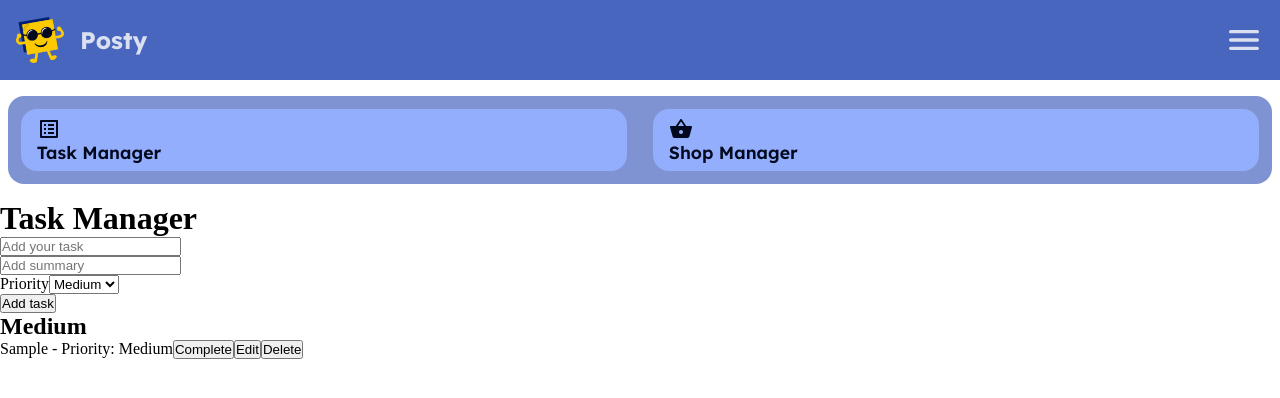
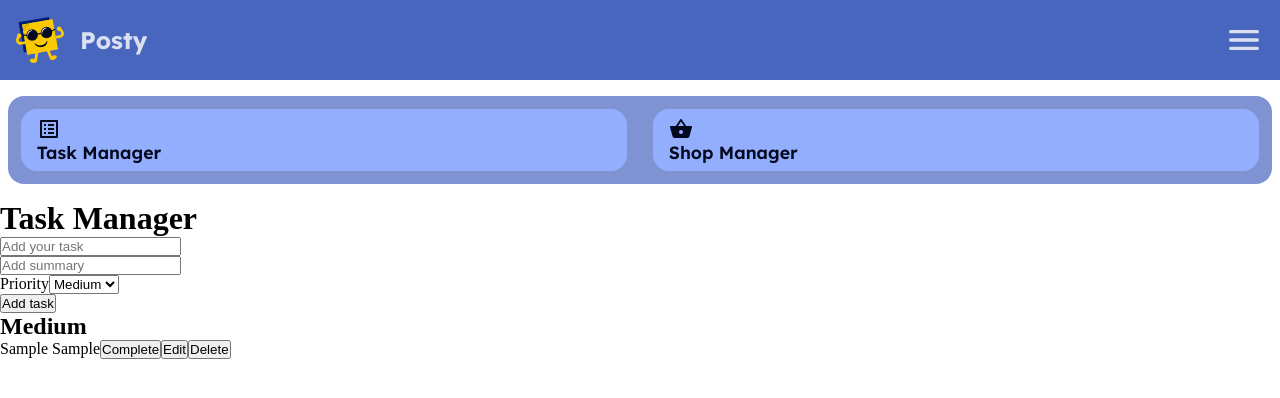
Before and after one commit to EvaneRex/taskmanager, a React (Vite) app: page / in a window 1280 px wide. Both pictures are taken after typing "Sample", "Sample" into the empty fields and a click on the button "Add task". Shown: the top 398 px of the page. Built offline with nearby package versions, Linux system fonts and the light colour scheme.

Commit message:
added the summary and removed priorety from the visible space

```diff
--- a/src/components/Task.tsx
+++ b/src/components/Task.tsx
@@ -60,10 +60,8 @@ const Task: React.FC<TaskProps> = ({
   return (
     <li className={`task-item ${taskItem.completed ? "completed" : ""}`}>
       <span>{taskItem.title}</span> {/*Task name without colourchange*/}
-      <span className={`priority-${taskItem.priority}`}>
-        {" "}
-        - Priority: {taskItem.priority}
-      </span>
+      <span className={`priority-${taskItem.priority}`}></span>
+      <span>{taskItem.summary}</span>
       {/* Buttons */}
       <button
         onClick={() => handleCompleteClick(taskItem.id)}
```
